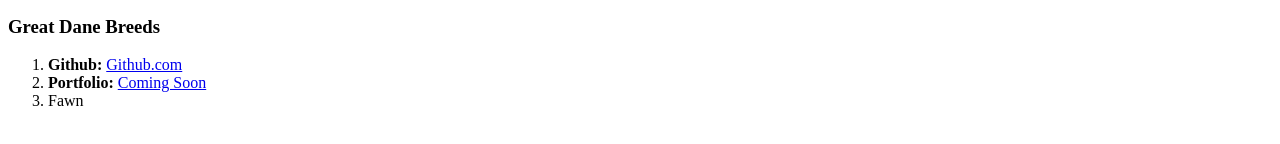
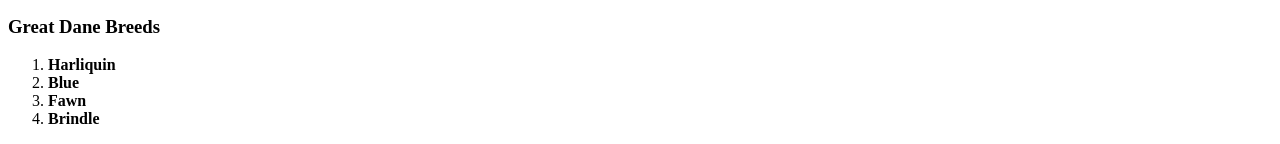
Before and after one commit to czjordan323/GreatestGreatDanes, a plain HTML site: page index.html in a window 1280 px wide. Shown: the part 786-930 px from the top of the page. Drawn offline with Linux system fonts and the light colour scheme.

Commit message:
new list

```diff
--- a/index.html
+++ b/index.html
@@ -25,14 +25,20 @@
     <ol>
 
         <li>
-            <strong>Github:</strong>
-            <a href="Github.com"target="_blank">Github.com</a>
+            <strong>Harliquin</strong>
+
         </li>
         <li>
-            <strong>Portfolio:</strong>
-            <a href="#"target="_blank">Coming Soon</a>
+            <strong>Blue</strong>
+
         </li>
-        <li>Fawn</li>
+        <li>
+            <strong>Fawn</strong>
+
+        </li>
+        <li>
+            <strong>Brindle</strong>
+        </li>
     </ol>
 
     </body>
```
